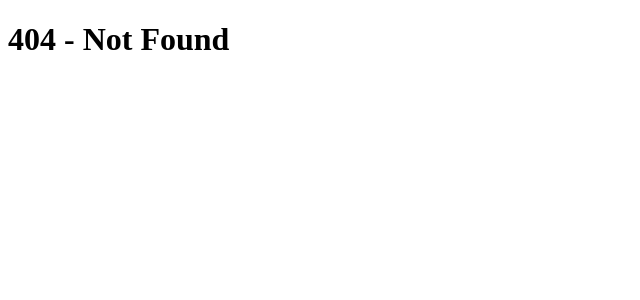
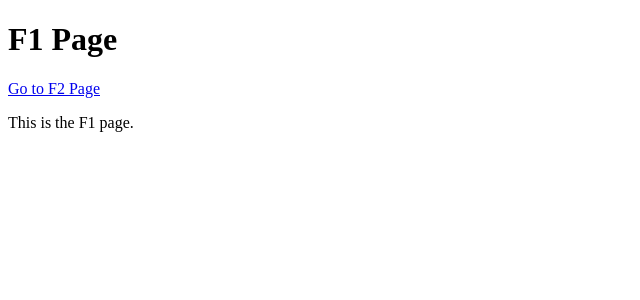
Before and after one commit to shresthjindal28/Nextjs-Learnings, a Next.js app in the folder hello-world/: page /f1 in a window 1280 px wide. Before the commit this address had no page. Shown: the top 300 px of the page, without its empty margins (0-640 px from the left). Built offline with nearby package versions, Linux system fonts and the light colour scheme.

Commit message:
add F1 and F2 pages with navigation link

```diff
--- /dev/null
+++ b/hello-world/src/app/f1/page.tsx
@@ -0,0 +1,11 @@
+import Link from "next/link";
+
+export default function F1Page() {
+    return (
+        <div>
+            <h1>F1 Page</h1>
+            <Link href="/f1/f2">Go to F2 Page</Link>
+            <p>This is the F1 page.</p>
+        </div>
+    );
+}
```
Also changed, not shown: hello-world/src/app/f1/(.)f2/page.tsx (added, +8 -0 lines), hello-world/src/app/f1/f2/page.tsx (added, +8 -0 lines).
